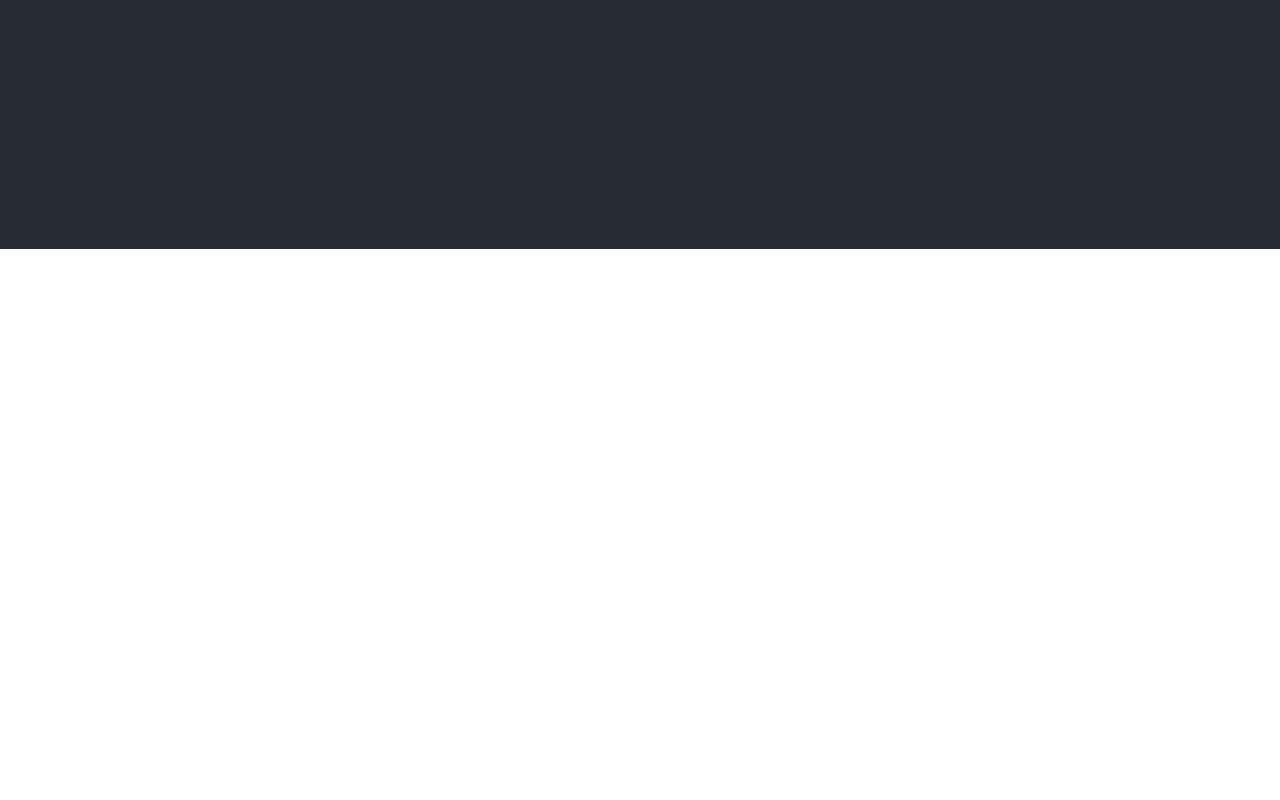
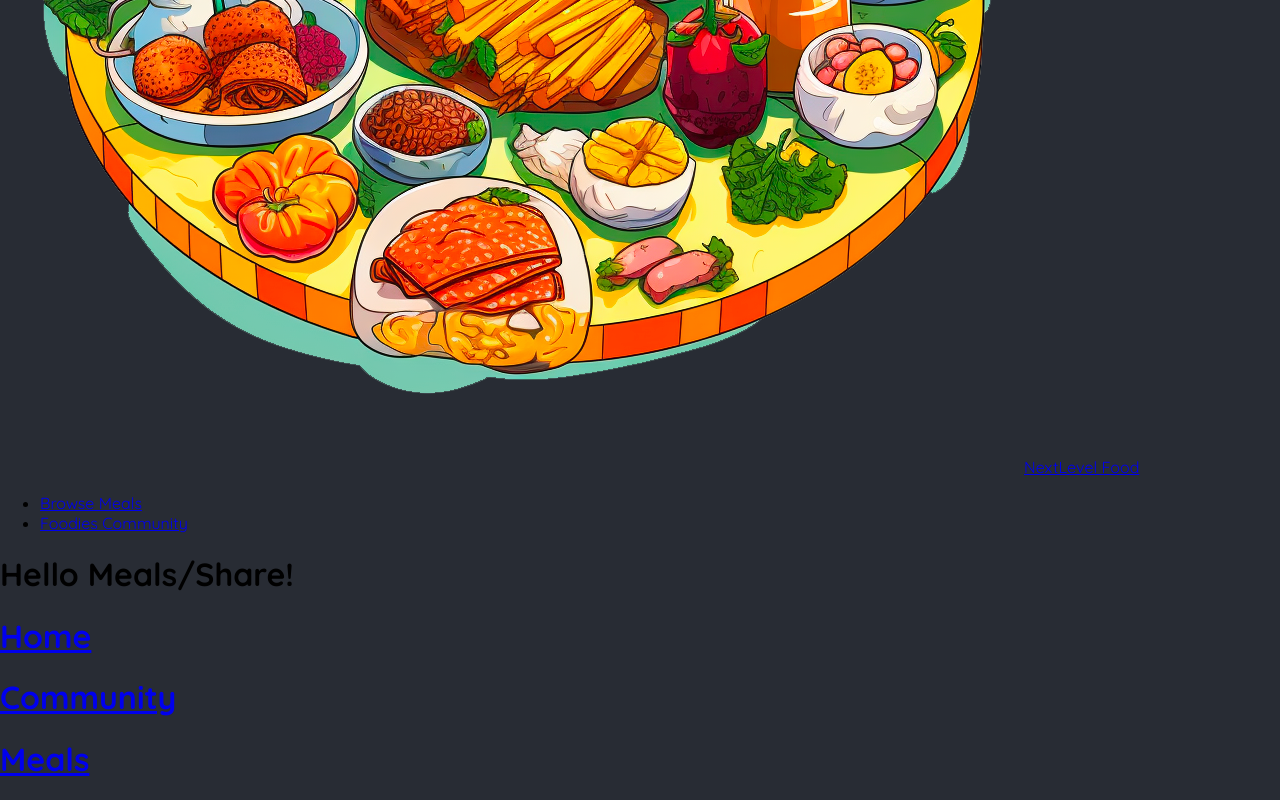
Before and after one commit to joctansilva/nextjs-essencials, a Next.js app: page /meals/share in a window 1280 px wide. Shown: the part 551-1351 px from the top of the page. Before the commit the page ends 800 px from the top, so only its background shows below. Built offline with nearby package versions, Linux system fonts and the light colour scheme.

Commit message:
adding header unistilyzed  component

```diff
--- a/app/layout.js
+++ b/app/layout.js
@@ -1,4 +1,5 @@
 import './globals.css';
+import MainHeader from '../components/Header/MainHeader';
 
 export const metadata = {
   title: 'NextLevel Food',
@@ -29,7 +30,7 @@
             ></path>
           </svg>
         </div>
-
+        <MainHeader />
         {children}
       </body>
     </html>
--- a/app/meals/[id]/page.js
+++ b/app/meals/[id]/page.js
@@ -1,6 +1,6 @@
 import Link from "next/link";
 
-export default function Share({params}) {
+export default function MealsDetailsPage({params}) {
   return (
     <main>
       <h1>Hello Dinamic {params.id}</h1>{" "}
--- /dev/null
+++ b/components/Header/MainHeader.js
@@ -0,0 +1,23 @@
+import Link from "next/link";
+import logoImg from "../../assets/logo.png";
+
+export default function MainHeader() {
+  return (
+    <header>
+      <Link href="/">
+        <img src={logoImg.src} alt="A plate witch food on it" />
+        NextLevel Food
+      </Link>
+      <nav>
+        <ul>
+          <li>
+            <Link href="/meals">Browse Meals</Link>
+          </li>
+          <li>
+            <Link href="/community">Foodies Community</Link>
+          </li>
+        </ul>
+      </nav>
+    </header>
+  );
+}
```
